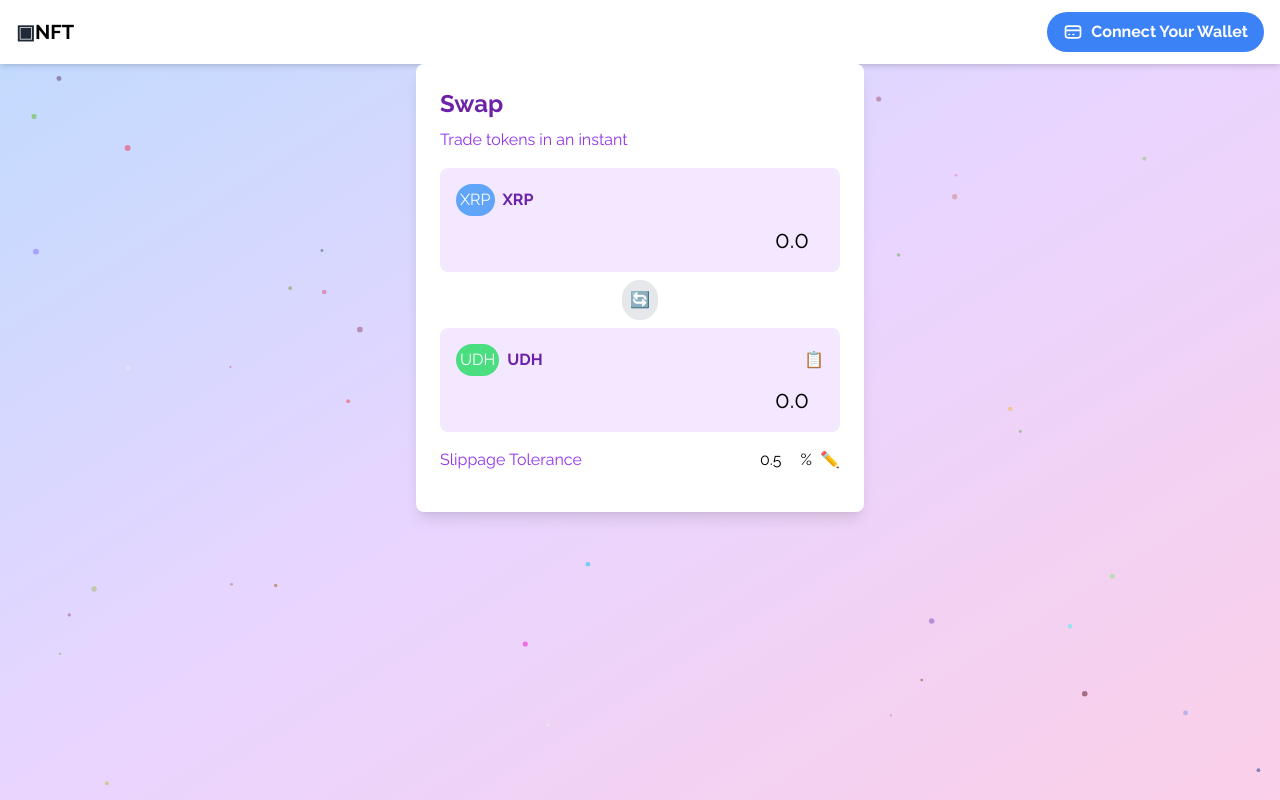
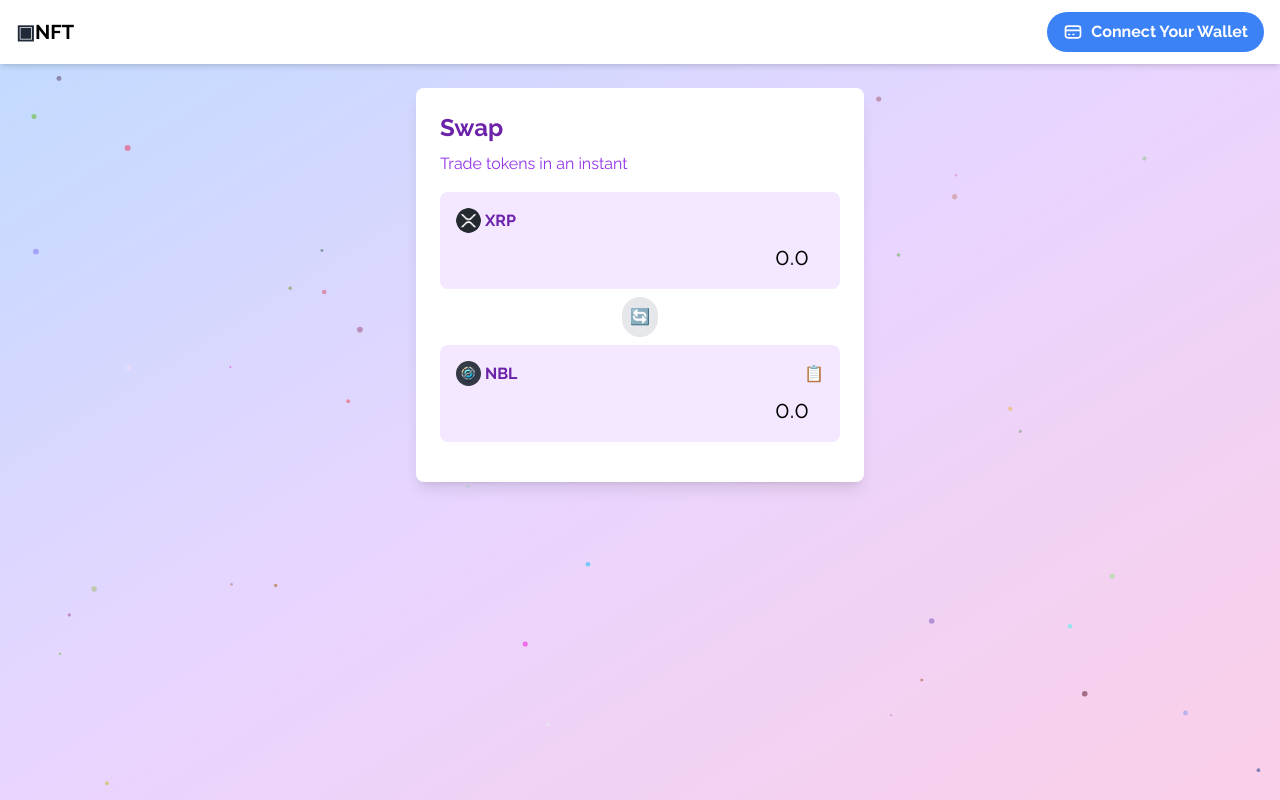
Before and after one commit to kclhh4318/XRPL, a React (Create React App) app: page /swap in a window 1280 px wide. Built offline with nearby package versions, Linux system fonts and the light colour scheme.

Commit message:
feat: Add swap image

```diff
--- a/src/pages/Swap.jsx
+++ b/src/pages/Swap.jsx
@@ -3,7 +3,7 @@ import { isInstalled, getAddress, submitTransaction } from "@gemwallet/api";
 import { useWallet } from "../contexts/WalletContext";
 import { swapTokens } from "../utils/swap";
 
-const TO_TOKEN = "UDH";
+const TO_TOKEN = "NBL";
 
 function Swap() {
   const {
@@ -40,7 +40,7 @@ function Swap() {
   };
 
   return (
-    <div className="max-w-md mx-auto bg-white rounded-lg shadow-lg p-6">
+    <div className="max-w-md mx-auto bg-white rounded-lg shadow-lg p-6 mt-6">
       <h1 className="text-2xl font-bold text-purple-800 mb-2">Swap</h1>
       <p className="text-purple-600 mb-4">Trade tokens in an instant</p>
 
@@ -54,9 +54,14 @@ function Swap() {
 
       <div className="bg-purple-100 rounded-lg p-4 mb-2">
         <div className="flex items-center mb-2">
-          <span className="bg-blue-400 text-white rounded-full p-1 mr-2">
-            {isXRPtoHYB ? "XRP" : TO_TOKEN}
-          </span>
+          <img
+          className="rounded-full mr-1"
+            src={isXRPtoHYB ? "xrp.png" : "nbl.png"}
+            width={25}
+            height={25}
+            alt="swap1"
+          />
+
           <span className="text-purple-800 font-bold">
             {isXRPtoHYB ? "XRP" : TO_TOKEN}
           </span>
@@ -81,9 +86,13 @@ function Swap() {
 
       <div className="bg-purple-100 rounded-lg p-4 mb-4">
         <div className="flex items-center mb-2">
-          <span className="bg-green-400 text-white rounded-full p-1 mr-2">
-            {isXRPtoHYB ? TO_TOKEN : "XRP"}
-          </span>
+          <img
+          className="rounded-full mr-1"
+            src={!isXRPtoHYB ? "xrp.png" : "nbl.png"}
+            width={25}
+            height={25}
+            alt="swap2"
+          />
           <span className="text-purple-800 font-bold">
             {isXRPtoHYB ? TO_TOKEN : "XRP"}
           </span>
@@ -96,20 +105,6 @@ function Swap() {
           className="w-full bg-transparent text-right text-2xl"
           placeholder="0.0"
         />
-      </div>
-
-      <div className="flex justify-between items-center mb-4">
-        <span className="text-purple-600">Slippage Tolerance</span>
-        <div className="flex items-center">
-          <input
-            type="number"
-            value={slippage}
-            onChange={(e) => setSlippage(e.target.value)}
-            className="w-16 bg-transparent text-right"
-          />
-          <span className="ml-1">%</span>
-          <span className="ml-2 text-teal-500">✏️</span>
-        </div>
       </div>
 
       {/* {!walletAddress && (
--- a/src/utils/swap.js
+++ b/src/utils/swap.js
@@ -1,6 +1,6 @@
 import { submitTransaction, createOffer } from "@gemwallet/api";
 
-const issuer = "rUHJCnCQes5SdVbGXPgCTKwj9WZSKn6YbW";
+const issuer = "rPDSTeTLuWNDCLPVJ7TJ5JTAg4PRJX8GTS";
 
 export const swapTokens = async (
   fromAmount,
```
Also changed, not shown: public/nbl.png (added), public/xrp.png (added).
